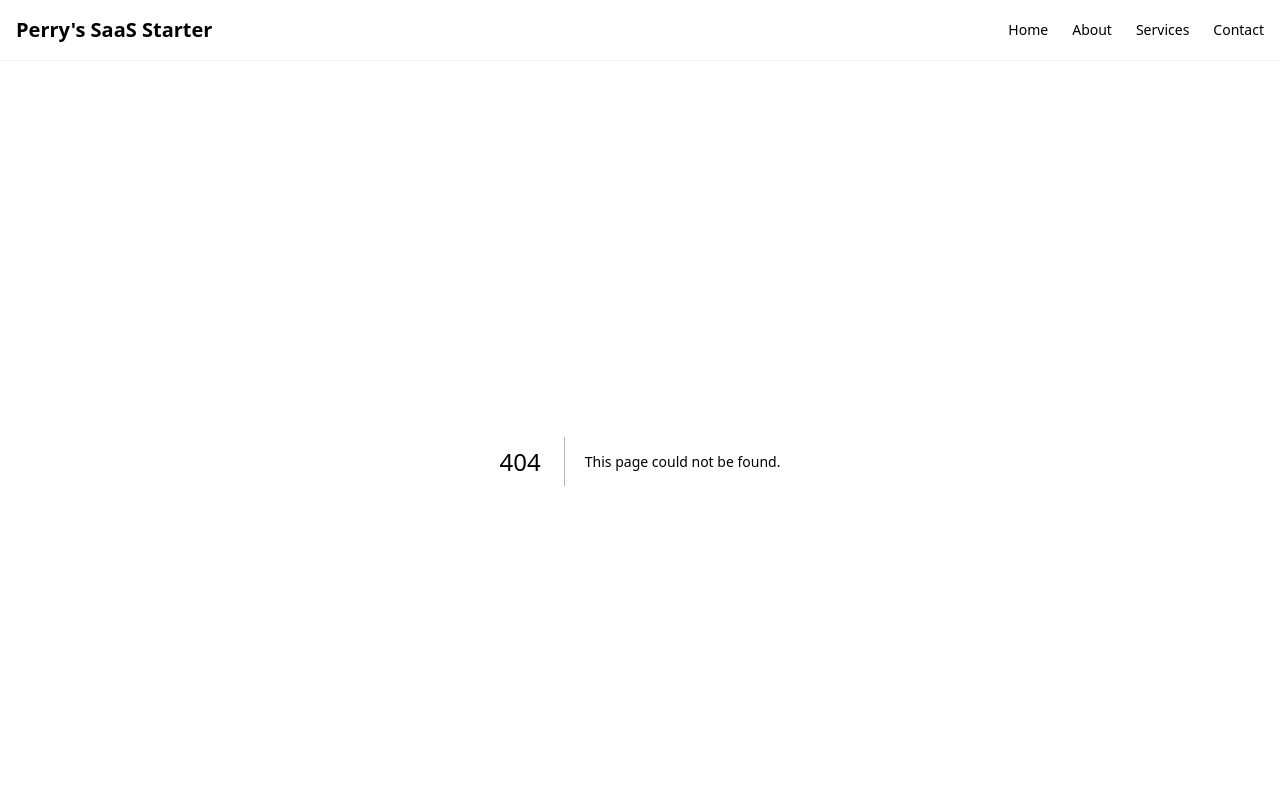
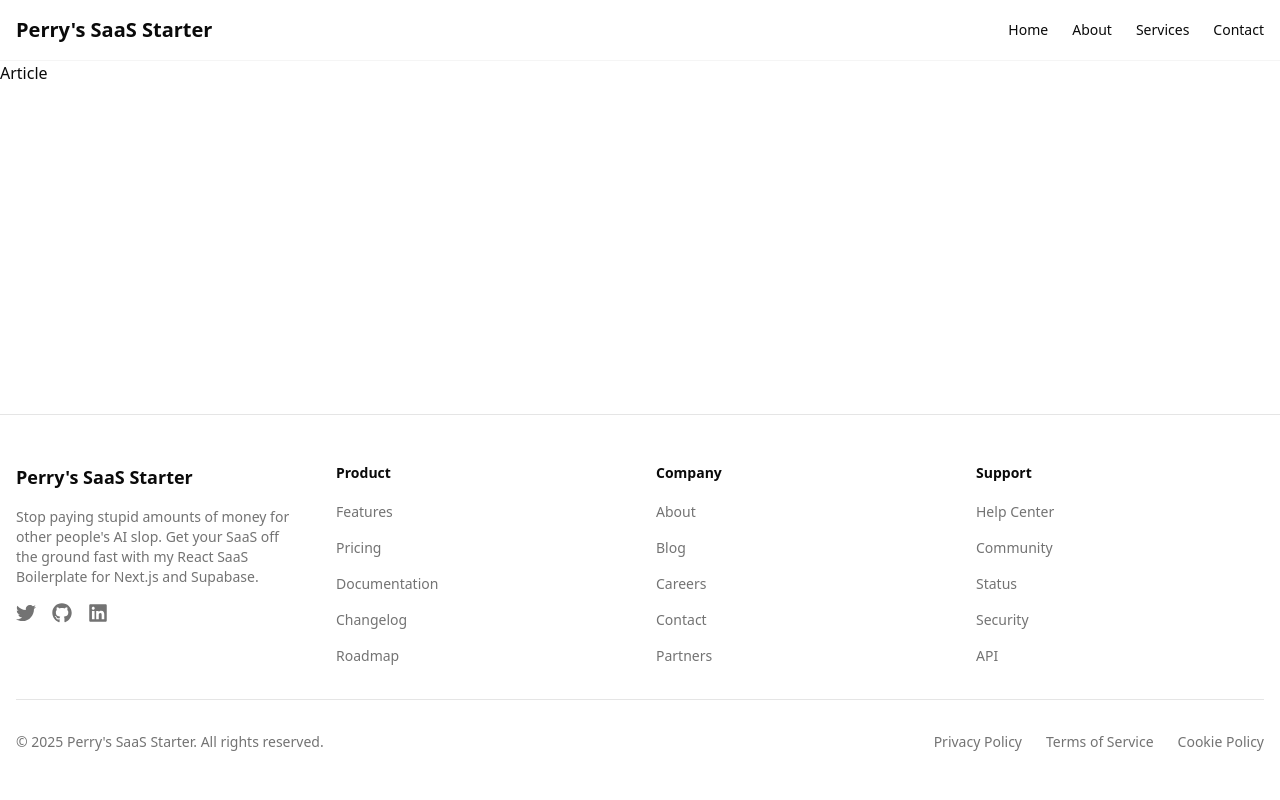
Before and after one commit to perryfardella/perrys-saas-starter, a Next.js app: page /blog/1 in a window 1280 px wide. Before the commit this address had no page. Shown: the top 800 px of the page. Built offline with nearby package versions, Linux system fonts and the light colour scheme.

Commit message:
Set up skeleton for blogs

```diff
--- /dev/null
+++ b/app/blog/[articleId]/page.tsx
@@ -0,0 +1,7 @@
+export default function Article() {
+  return (
+    <div>
+      <h1>Article</h1>
+    </div>
+  );
+}
--- /dev/null
+++ b/app/blog/author/[authorId]/page.tsx
@@ -0,0 +1,7 @@
+export default function Author() {
+  return (
+    <div>
+      <h1>Author</h1>
+    </div>
+  );
+}
--- /dev/null
+++ b/app/blog/page.tsx
@@ -0,0 +1,7 @@
+export default function Blog() {
+  return (
+    <div>
+      <h1>Blog</h1>
+    </div>
+  );
+}
--- /dev/null
+++ b/app/blog/tag/[tagId]/page.tsx
@@ -0,0 +1,7 @@
+export default function Tags() {
+  return (
+    <div>
+      <h1>Tags</h1>
+    </div>
+  );
+}
```
